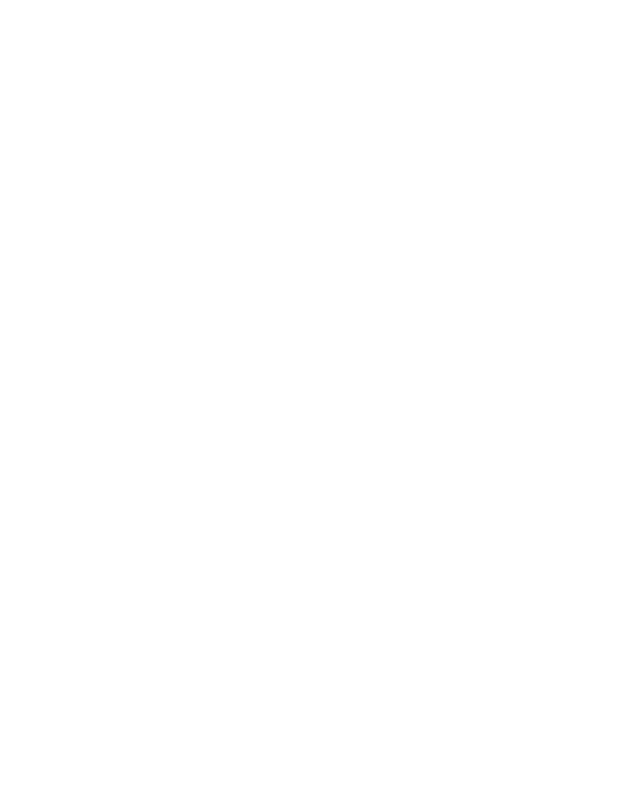
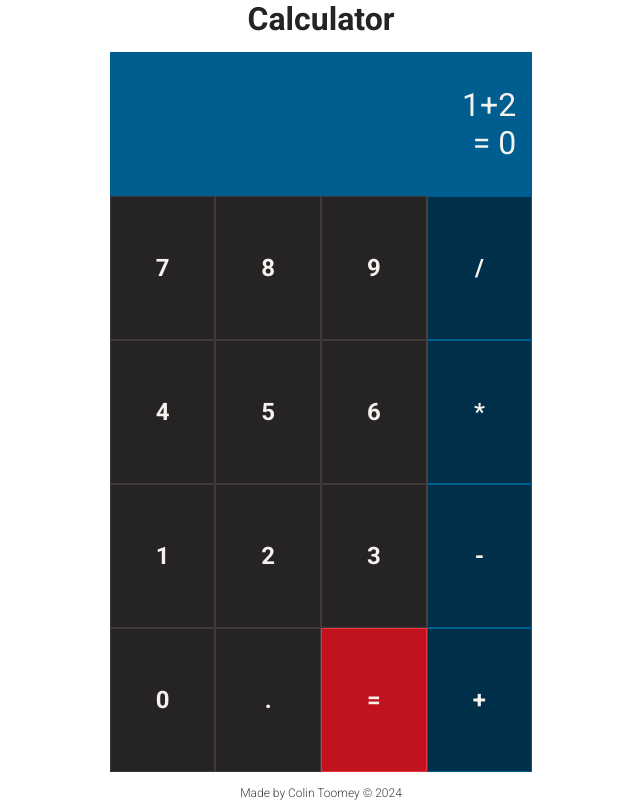
Before and after one commit to crtoomey/calculator, a plain HTML site: page index.html in a window 1280 px wide. Shown: the whole page, without its empty margins (319-959 px from the left). Drawn offline with Linux system fonts and the light colour scheme.

Commit message:
Modify HTML, CSS, and JS
Modified index.html to add the UI for the calculator as well as header and footers.
Modified style.css to add styling for the entire page. Made the calculator look nice.
Modified script.js but the function to get the first number, second number, and the operator is not finished and is going to change.

```diff
--- a/index.html
+++ b/index.html
@@ -7,10 +7,62 @@
     <title>Calculator</title>
     <link rel="stylesheet" href="./style.css">
     <script src="./script.js"></script>
+    <link rel="preconnect" href="https://fonts.googleapis.com">
+    <link rel="preconnect" href="https://fonts.gstatic.com" crossorigin>
+    <link
+        href="https://fonts.googleapis.com/css2?family=Roboto:ital,wght@0,100;0,300;0,400;0,500;0,700;0,900;1,100;1,300;1,400;1,500;1,700;1,900&display=swap"
+        rel="stylesheet">
 </head>
 
-<body>
+<body class="main-container">
+    <header>Calculator</header>
 
+    <section class="calculator-container">
+        <div class="display">
+            <div class="input">
+                <p class="display-input">
+                    <span class="first-number">1</span><span class="operator">+</span><span
+                        class="second-number">2</span>
+                </p>
+
+            </div>
+            <div class="output">
+                <p class="display-output">
+                    = <span class="result">0</span>
+                </p>
+            </div>
+        </div>
+        <div class="button-container">
+            <div class="button-row">
+                <button class="button num-button">7</button>
+                <button class="button num-button">8</button>
+                <button class="button num-button">9</button>
+                <button class="button divide-button">/</button>
+            </div>
+            <div class="button-row">
+                <button class="button num-button">4</button>
+                <button class="button num-button">5</button>
+                <button class="button num-button">6</button>
+                <button class="button multiply-button">*</button>
+            </div>
+            <div class="button-row">
+                <button class="button num-button">1</button>
+                <button class="button num-button">2</button>
+                <button class="button num-button">3</button>
+                <button class="button subtract-button">-</button>
+            </div>
+            <div class="button-row">
+                <button class="button num-button">0</button>
+                <button class="button num-button">.</button>
+                <button class="button equal-button">=</button>
+                <button class="button add-button">+</button>
+            </div>
+
+        </div>
+
+    </section>
+
+    <footer>Made by Colin Toomey &copy; 2024</footer>
 </body>
 
 </html>
--- a/script.js
+++ b/script.js
@@ -27,3 +27,18 @@ console.log(subtract(1, 2))
 console.log(multiply(1, 2))
 
 console.log(divide(1, 2))
+
+// Operate function takes 3 strings, converts the number strings into ints and calls a math function from above
+function operate(firstNum, secondNum, operator) {
+    Number(firstNum);
+    Number(secondNum);
+    if (operator === '+') {
+        add(firstNum, secondNum);
+    } else if (operator === '-') {
+        subtract(firstNum, secondNum);
+    } else if (operator === '*') {
+        multiply(firstNum, secondNum);
+    } else if (operator === '/') {
+        divide(firstNum, secondNum);
+    }
+}
--- a/style.css
+++ b/style.css
@@ -0,0 +1,125 @@
+/* Styling for all elements */
+* {
+    box-sizing: border-box;
+    font-family: Roboto, sans-serif;
+    margin: 0;
+}
+
+/* Flex-Box for Body element */
+.main-container {
+    display: flex;
+    flex-direction: column;
+    justify-content: space-between;
+    align-items: center;
+    height: 100vh;
+    width: 100vw;
+    gap: 14px;
+}
+
+/* header and footer styles */
+header {
+    font-size: 2rem;
+    font-weight: 700;
+    width: 100%;
+    text-align: center;
+    color: #252323;
+}
+
+footer {
+    font-size: 0.75rem;
+    font-weight: 300;
+    width: 100%;
+    text-align: center;
+    color: #3F3B3B;
+}
+
+/* calculator styles */
+.calculator-container {
+    display: flex;
+    flex-direction: column;
+    justify-content: center;
+    align-items: center;
+    width: 33%;
+    height: 100%;
+}
+
+/* button styles */
+
+.button-container {
+    display: flex;
+    flex-direction: column;
+    justify-content: space-between;
+    align-items: center;
+    height: 80%;
+    width: 100%;
+}
+
+.button-row {
+    display: flex;
+    flex-direction: row;
+    justify-content: space-between;
+    align-items: center;
+    width: 100%;
+    height: 25%;
+}
+
+.button {
+    width: 25%;
+    height: 100%;
+    border-radius: 0;
+    color: #F5F1ED;
+    font-size: 1.5rem;
+    font-weight: 600;
+}
+
+.num-button {
+    border: 1px solid #3F3B3B;
+    background-color: #252323;
+}
+
+.num-button:active {
+    background-color: #3F3B3B;
+}
+
+.equal-button {
+    background-color: #c1121f;
+    border: 1px solid #EC323E;
+}
+
+.equal-button:active {
+    background-color: #EC323E;
+}
+
+.divide-button,
+.multiply-button,
+.subtract-button,
+.add-button {
+    background-color: #003049;
+    border: 1px solid #005D8F;
+}
+
+.divide-button:active,
+.multiply-button:active,
+.subtract-button:active,
+.add-button:active {
+    background-color: #005D8F;
+}
+
+/* input and output styles */
+
+.display {
+    height: 20%;
+    width: 100%;
+    display: flex;
+    flex-direction: column;
+    align-items: end;
+    justify-content: center;
+    background-color: #005D8F;
+    color: #F5F1ED;
+}
+
+.input,
+.output {
+    margin-right: 1rem;
+    font-size: 2rem;
+}
```
